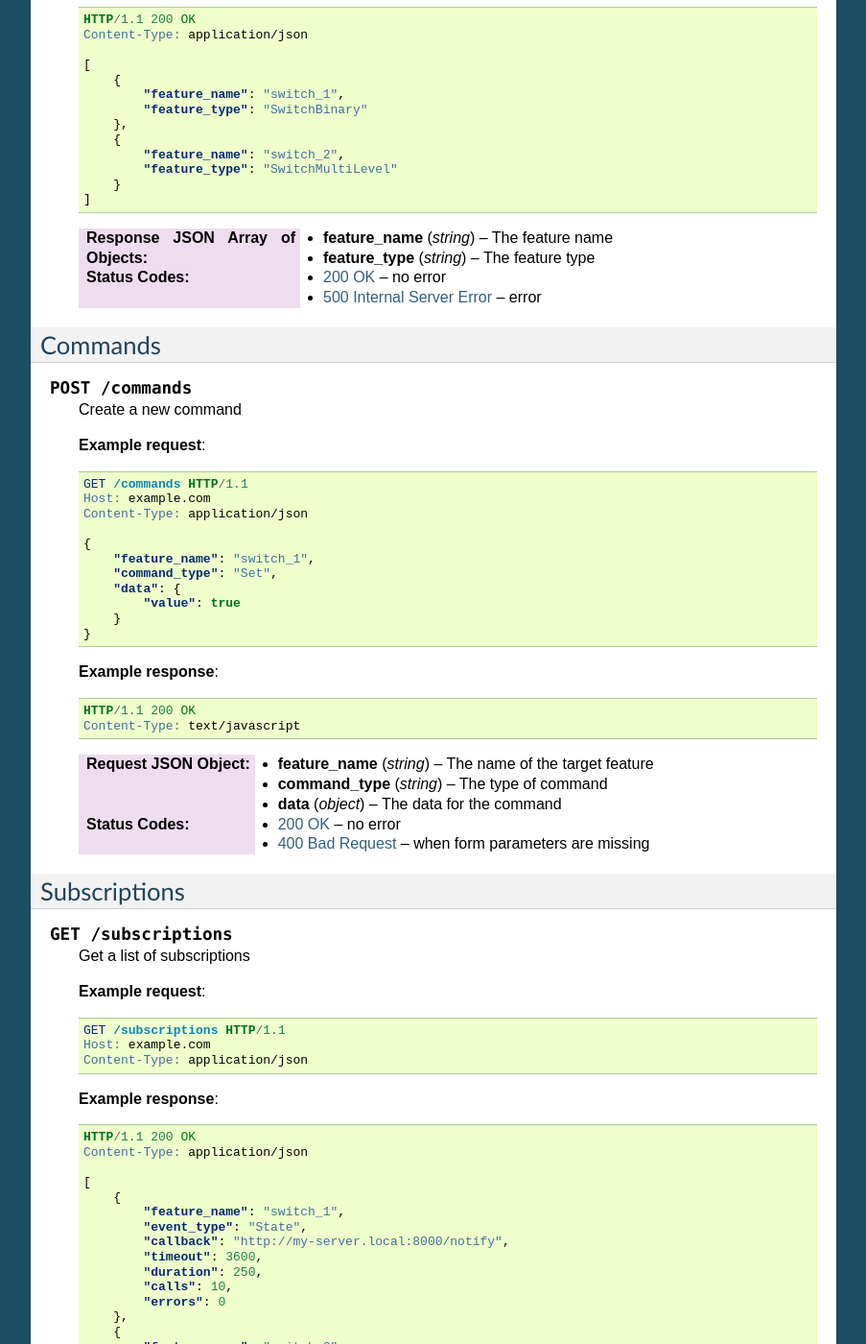
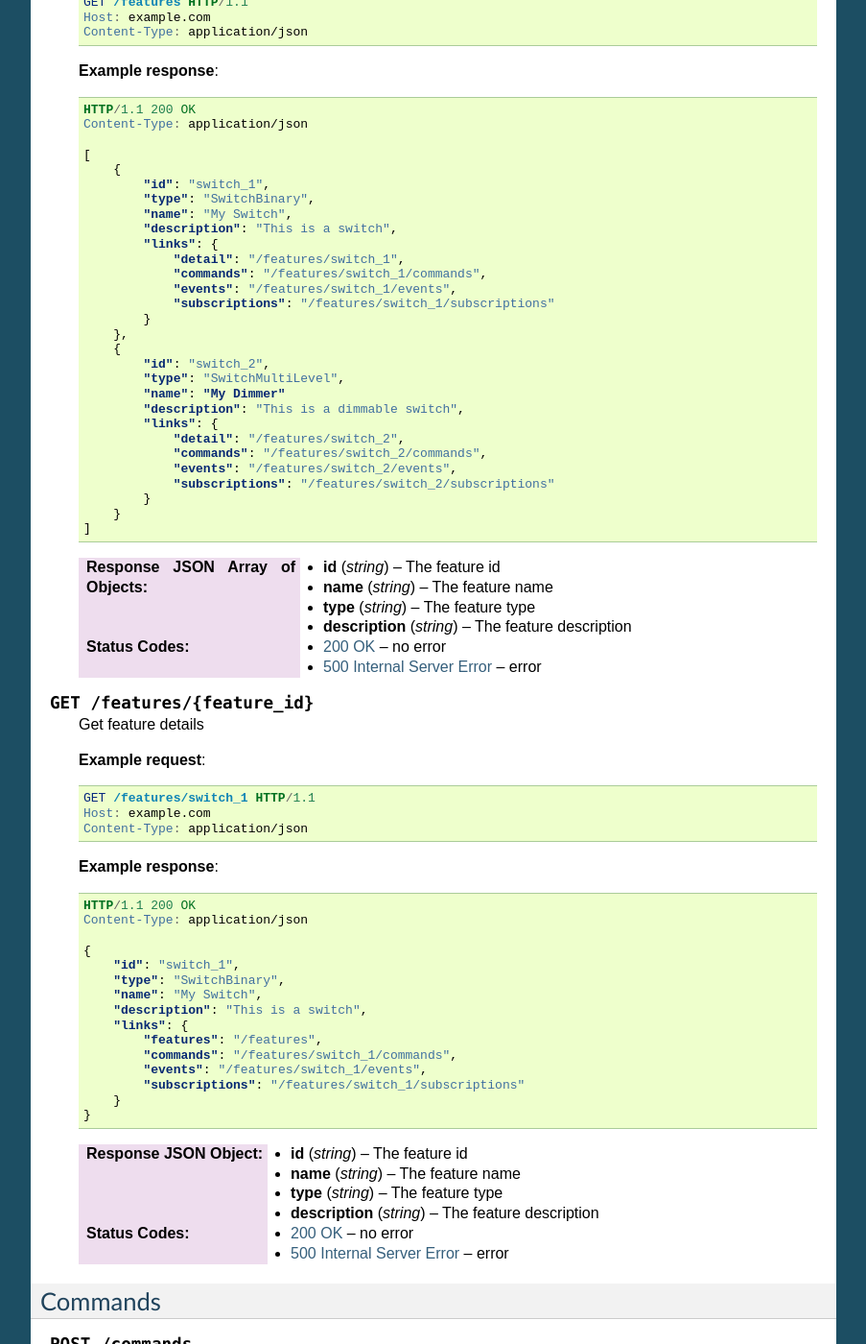
Before and after one commit to randuhmm/rad-home, a Sphinx documentation site: the page built from docs/api.rst, in a window 1280 px wide and 1400 px high, scrolled down 2086 px. Shown: the whole window at 96% size, without its empty margins (198-1101 px from the left). Built offline with Sphinx 7.4.7, drawn with Linux system fonts in a browser that asks for light colours; some of the changed text lies outside the part shown.

Commit message:
docs update

```diff
--- a/docs/api.rst
+++ b/docs/api.rst
@@ -89,7 +89,13 @@ HTTP Specification
           "model": "RAD-ESP8266",
           "description": "Rad ESP8266 WiFi Module for IoT Integration",
           "serial": "ABD123",
-          "UDN": "38323636-4558-4dda-9188-cd1234567890"
+          "UDN": "38323636-4558-4dda-9188-cd1234567890",
+          "links": {
+              "features": "/features",
+              "commands": "/commands",
+              "events": "/events",
+              "subscriptions": "/subscriptions"
+          }
       }
 
    :>json string name: The name of the ESP8266
@@ -126,17 +132,75 @@ Features
 
       [
           {
-              "feature_name": "switch_1",
-              "feature_type": "SwitchBinary"
+              "id": "switch_1",
+              "type": "SwitchBinary",
+              "name": "My Switch",
+              "description": "This is a switch",
+              "links": {
+                  "detail": "/features/switch_1",
+                  "commands": "/features/switch_1/commands",
+                  "events": "/features/switch_1/events",
+                  "subscriptions": "/features/switch_1/subscriptions"
+              }
           },
           {
-              "feature_name": "switch_2",
-              "feature_type": "SwitchMultiLevel"
+              "id": "switch_2",
+              "type": "SwitchMultiLevel",
+              "name": "My Dimmer"
+              "description": "This is a dimmable switch",
+              "links": {
+                  "detail": "/features/switch_2",
+                  "commands": "/features/switch_2/commands",
+                  "events": "/features/switch_2/events",
+                  "subscriptions": "/features/switch_2/subscriptions"
+              }
           }
       ]
 
-   :>jsonarr string feature_name: The feature name
-   :>jsonarr string feature_type: The feature type
+   :>jsonarr string id: The feature id
+   :>jsonarr string name: The feature name
+   :>jsonarr string type: The feature type
+   :>jsonarr string description: The feature description
+   :status 200: no error
+   :status 500: error
+
+
+.. http:get:: /features/{feature_id}
+
+   Get feature details
+
+   **Example request**:
+
+   .. sourcecode:: http
+
+      GET /features/switch_1 HTTP/1.1
+      Host: example.com
+      Content-Type: application/json
+
+   **Example response**:
+
+   .. sourcecode:: http
+
+      HTTP/1.1 200 OK
+      Content-Type: application/json
+
+      {
+          "id": "switch_1",
+          "type": "SwitchBinary",
+          "name": "My Switch",
+          "description": "This is a switch",
+          "links": {
+              "features": "/features",
+              "commands": "/features/switch_1/commands",
+              "events": "/features/switch_1/events",
+              "subscriptions": "/features/switch_1/subscriptions"
+          }
+      }
+
+   :>json string id: The feature id
+   :>json string name: The feature name
+   :>json string type: The feature type
+   :>json string description: The feature description
    :status 200: no error
    :status 500: error
 
@@ -157,8 +221,8 @@ Commands
       Content-Type: application/json
 
       {
-          "feature_name": "switch_1",
           "command_type": "Set",
+          "feature_id": "switch_1",
           "data": {
               "value": true
           }
@@ -171,8 +235,8 @@ Commands
       HTTP/1.1 200 OK
       Content-Type: text/javascript
 
-   :<json string feature_name: The name of the target feature
    :<json string command_type: The type of command
+   :<json string feature_id: The id of the target feature
    :<json object data: The data for the command
    :status 200: no error
    :status 400: when form parameters are missing
@@ -203,26 +267,34 @@ Subscriptions
 
       [
           {
-              "feature_name": "switch_1",
+              "id": "123456",
+              "feature_id": "switch_1",
               "event_type": "State",
               "callback": "http://my-server.local:8000/notify",
               "timeout": 3600,
               "duration": 250,
               "calls": 10,
-              "errors": 0
+              "errors": 0,
+              "links": {
+                  "feature": "/features/switch_1"
+              }
           },
           {
-              "feature_name": "switch_2",
+              "id": "1234567",
+              "feature_id": "switch_2",
               "event_type": "State",
               "callback": "http://my-server.local:8000/notify",
               "timeout": 3600,
               "duration": 3000,
               "calls": 200,
-              "errors": 1
+              "errors": 1,
+              "links": {
+                  "feature": "/features/switch_2"
+              }
           }
       ]
 
-   :>jsonarr string feature_name: The name of the target feature
+   :>jsonarr string feature_id: The target feature
    :>jsonarr string event_type: The type of event
    :>jsonarr string callback: The HTTP callback
    :>jsonarr int timeout: The timeout value
@@ -245,7 +317,7 @@ Subscriptions
       Content-Type: application/json
 
       {
-          "feature_name": "switch_1",
+          "feature_id": "switch_1",
           "event_type": "State",
           "callback": "http://my-server.local:8000/notify",
           "timeout": 3600
@@ -258,7 +330,7 @@ Subscriptions
       HTTP/1.1 200 OK
       Content-Type: text/javascript
 
-   :<json string feature_name: The device to use
+   :<json string feature_id: The target feature
    :<json string event_type: The type of event to subscribe to
    :<json string callback: The callback to call when the event occurs
    :<json integer timeout: The timeout in seconds
```
